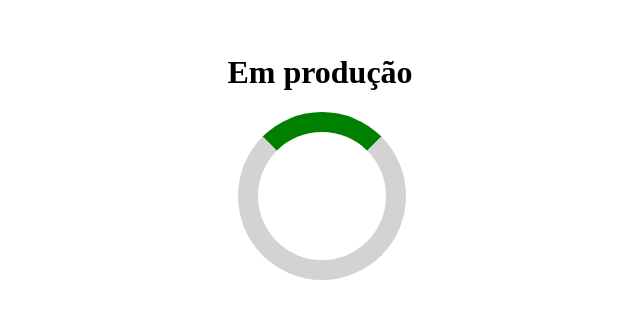
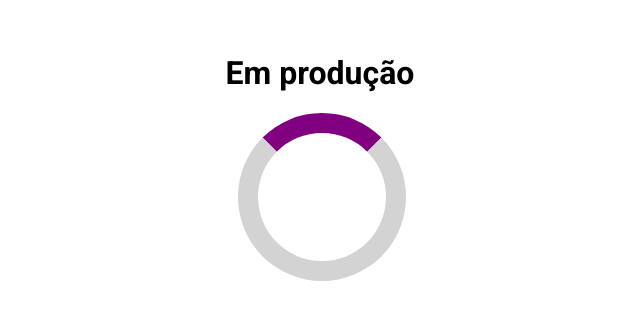
Before and after one commit to goZabel/goZabel.github.io, a plain HTML site: page index.html in a window 1280 px wide. Shown: the part 186-506 px from the top of the page, without its empty margins (320-960 px from the left). Drawn offline with Linux system fonts and the light colour scheme.

Commit message:
Adição de fontes

```diff
--- a/index.html
+++ b/index.html
@@ -4,6 +4,11 @@
 <head>
 	<meta charset="utf-8">
 	<title>Macena | GitHub</title>
+
+	<!-- Google - Fonts -->
+	<link rel="preconnect" href="https://fonts.googleapis.com">
+	<link rel="preconnect" href="https://fonts.gstatic.com" crossorigin>
+	<link href="https://fonts.googleapis.com/css2?family=Roboto:wght@300;400;500;700&display=swap" rel="stylesheet">
 </head>
 <body>
 	<style>
@@ -12,12 +17,17 @@
 			height: 10vw;
 			margin-left: 43vw;
 			border: 20px solid lightgray;
-			border-top: 20px solid green;
+			border-top: 20px solid purple;
 			border-radius: 100%;
-			animation: load 1s linear infinite;
+			animation: load 0.5s linear infinite;
 		}
 
-		h1{text-align: center;margin-top: 30vh;}
+		h1{
+			font-family: 'Roboto', sans-serif;
+			text-align: center;
+			margin-top: 30vh;
+		}
+
 		@keyframes load{
 			0%{transform: rotate(0deg);}
 			100%{transform: rotate(360deg);}
```
